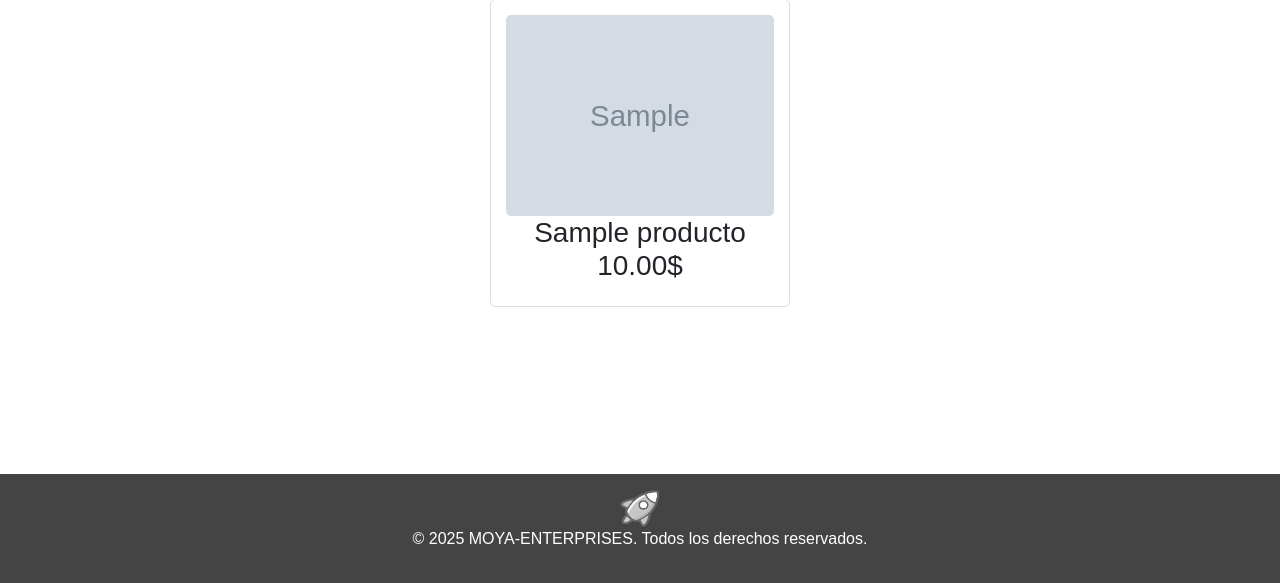
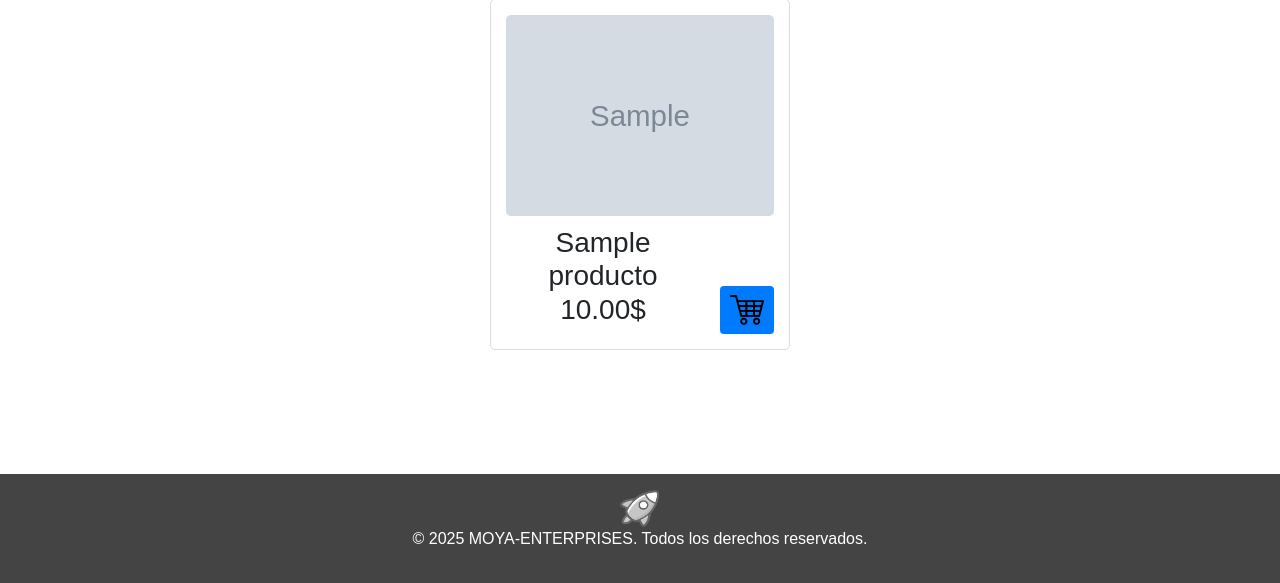
Before and after one commit to fr3axx/login-system, a Django app: page /productos/ in a window 1280 px wide. Shown: the part 217-800 px from the top of the page. Run offline with Django 5.2, Linux system fonts and the light colour scheme; a user stored in the database is signed in; tables that the repository leaves empty hold one stand-in row (values such as "Sample post"); grey boxes marked "Sample" are stand-in pictures.

Commit message:
add carrito button

```diff
--- a/authentication/static/css/base.css
+++ b/authentication/static/css/base.css
@@ -90,6 +90,20 @@ nav ul li a:hover {
     margin: 0 auto; /* Centrar el contenedor */
     padding: 20px; /* Espaciado interno */
 }
+.btn-carrito {
+    background-color: #007bff;
+    color: white;
+    padding: 3px 6px; /* Ajustar el padding para hacer el botón más pequeño */
+    font-size: 12px; /* Ajustar el tamaño de la fuente */
+    border-radius: 4px; /* Ajustar el radio de los bordes */
+}
+
+.carrito-img {
+    background-color: #007bff;
+    color: white;
+    padding: 3px; /* Ajustar el padding para hacer el botón más pequeño */
+    border-radius: 4px; /* Ajustar el radio de los bordes */
+}
 
 footer {
     margin-top: auto;
--- a/authentication/templates/productos/productos.html
+++ b/authentication/templates/productos/productos.html
@@ -7,11 +7,18 @@
         {% for producto in productos %}
         <div class="product-card">
             {% if producto.imagen %}
-            <img src="{{ producto.imagen.url }}" alt="{{ producto.nombre }}">
+            <div>
+                <img src="{{ producto.imagen.url }}" alt="{{ producto.nombre }}">
+            </div>
             {% else %}
             <img src="{% static 'img/default-product.png' %}" alt="Imagen no disponible">
             {% endif %}
-            <h3>{{ producto.nombre }} {{ producto.precio }}$</h3>
+            <div style="display: flex; align-items: flex-end; margin-top: 10px;">
+                <h3>{{ producto.nombre }} {{ producto.precio }}$</h3>
+                <a class="btn btn-carrito" style="margin-left: 20px;">
+                    <img class="carrito-img" src="{% static 'img/carrito.png' %}" alt="Agregar al Carrito" style="max-width:5vh;">
+                </a>
+            </div>
         </div>
         {% endfor %}
     </div>
```
Also changed, not shown: authentication/static/img/carrito.png (added), 1 other file.
